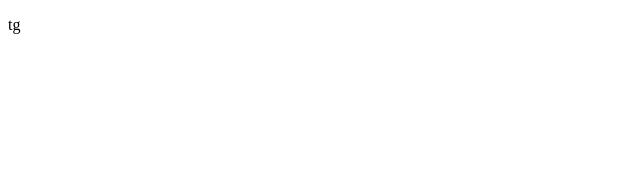
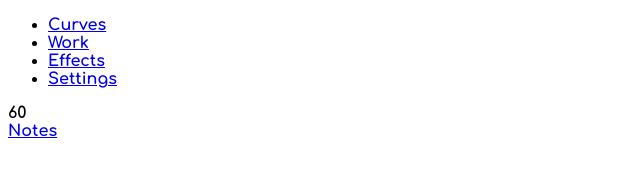
Before and after one commit to Physicprog/ExcaliburFX, a plain HTML site: page index.html in a window 1280 px wide. Shown: the whole page, without its empty margins (0-640 px from the left). Drawn offline with Linux system fonts and the light colour scheme.

Commit message:
Worked on html

```diff
--- a/css/styles.css
+++ b/css/styles.css
@@ -0,0 +1,8 @@
+@font-face {
+    font-family: 'Museosans';
+    src: url('./../Assets/font/museosans.ttf') format('truetype');
+}
+
+body{
+    font-family: 'Museosans', sans-serif;
+}
--- a/index.html
+++ b/index.html
@@ -4,7 +4,6 @@
         <meta charset="utf-8" />
         <link rel="stylesheet" href="css/styles.css"/>
         <link rel="stylesheet" href="css/nav_style.css"/>
-
         <title>ExcaliburFx</title>
         <script>
             var isNS = navigator.appName == "Netscape" ? 1 : 0;
@@ -34,10 +33,34 @@
             }
         </style>
     </head>
+    <body scroll="no">
 
-	<p>tg</p>
+        <div class="StuckLeftPanel">
+            <div class="part1">
+                <nav>
+                    <ul>
+                        <li><a href="#" id="Curves">Curves</a></li>
+                        <li><a href="#" id="Work">Work</a></li>
+                        <li><a href="#" id="Effects">Effects</a></li>
+                        <li><a href="#" id="Settings">Settings</a></li>
+                    </ul>
+                </nav>
+            </div>
+            <div class="part2">
+                <div id="FpsCounter">60</div>
+                <a href="#" id="Notes">Notes</a>
+            </div>
+        </div>
 
-    <body scroll="no">
-		<script src="./js/7g23f5gh.js"></script>
+
+
+
+
+
+
+
+
+
+		<script src="./js/main.js"></script>
     </body>
 </html>
```
Also changed, not shown: jsx/aftereffects.jsx (+11 -0 lines), Assets/font/museosans.ttf (added), js/7g23f5gh.js (deleted), js/main.js (added).
